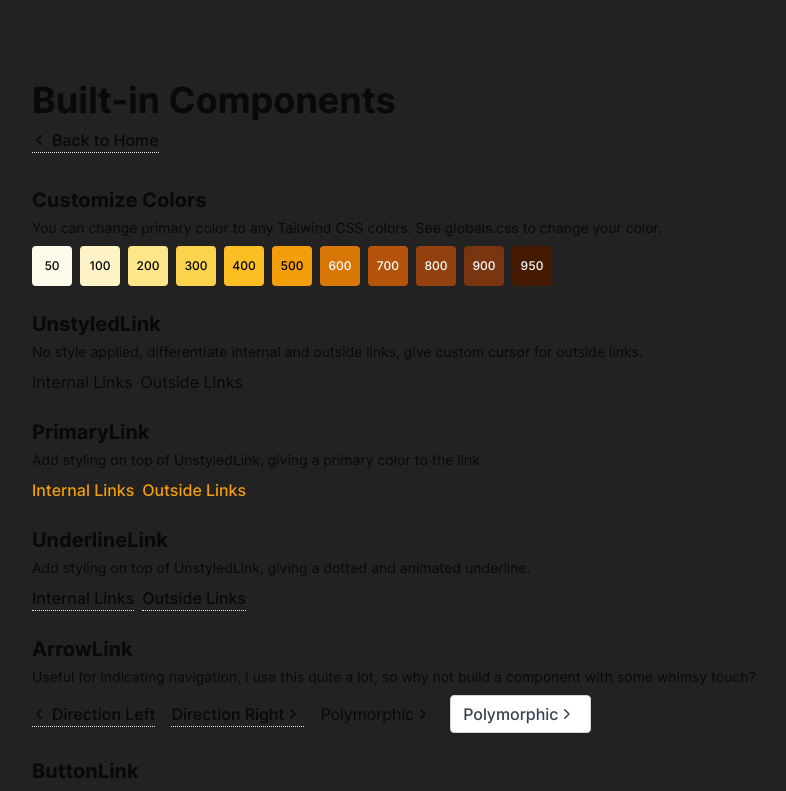
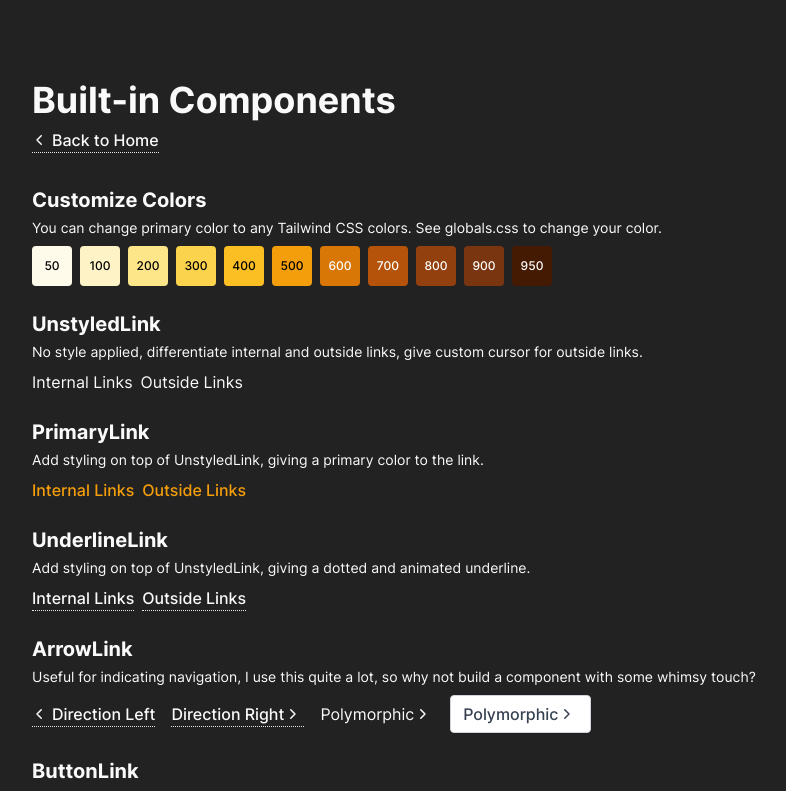
Before and after one commit to SotSF/sotsf-website, a Next.js app: page /components in a window 1280 px wide. Shown: the top 791 px of the page, without its empty margins (58-844 px from the left). Built offline with nearby package versions, Linux system fonts and the light colour scheme.

Commit message:
default to dark mode

```diff
--- a/src/app/layout.tsx
+++ b/src/app/layout.tsx
@@ -2,8 +2,6 @@ import { Metadata } from 'next';
 import * as React from 'react';
 
 import '@/styles/globals.css';
-
-import UnderlineLink from '@/components/links/UnderlineLink';
 
 import { siteConfig } from '@/constant/config';
 
@@ -45,7 +43,7 @@ export default function RootLayout({
 }) {
   return (
     <html>
-      <body>
+      <body className='dark'>
         {children}
 
         <footer className='absolute bottom-2 w-full flex items-center justify-center text-center'>
--- a/tailwind.config.ts
+++ b/tailwind.config.ts
@@ -2,12 +2,12 @@ import type { Config } from 'tailwindcss';
 import defaultTheme from 'tailwindcss/defaultTheme';
 
 export default {
-    darkMode: ['class'],
+  darkMode: 'selector',
   content: ['./src/**/*.{js,jsx,ts,tsx}'],
   theme: {
     extend: {
       fontFamily: {
-  			primary: ['Inter', ...defaultTheme.fontFamily.sans]
+        primary: ['Inter', ...defaultTheme.fontFamily.sans],
       },
       colors: {
         primary: {
@@ -23,34 +23,34 @@ export default {
           '900': 'rgb(var(--tw-color-primary-900) / <alpha-value>)',
           '950': 'rgb(var(--tw-color-primary-950) / <alpha-value>)',
           DEFAULT: 'hsl(var(--primary))',
-  				foreground: 'hsl(var(--primary-foreground))'
+          foreground: 'hsl(var(--primary-foreground))',
         },
         dark: '#222222',
         background: 'hsl(var(--background))',
         foreground: 'hsl(var(--foreground))',
         card: {
           DEFAULT: 'hsl(var(--card))',
-  				foreground: 'hsl(var(--card-foreground))'
+          foreground: 'hsl(var(--card-foreground))',
         },
         popover: {
           DEFAULT: 'hsl(var(--popover))',
-  				foreground: 'hsl(var(--popover-foreground))'
+          foreground: 'hsl(var(--popover-foreground))',
         },
         secondary: {
           DEFAULT: 'hsl(var(--secondary))',
-  				foreground: 'hsl(var(--secondary-foreground))'
+          foreground: 'hsl(var(--secondary-foreground))',
         },
         muted: {
           DEFAULT: 'hsl(var(--muted))',
-  				foreground: 'hsl(var(--muted-foreground))'
+          foreground: 'hsl(var(--muted-foreground))',
         },
         accent: {
           DEFAULT: 'hsl(var(--accent))',
-  				foreground: 'hsl(var(--accent-foreground))'
+          foreground: 'hsl(var(--accent-foreground))',
         },
         destructive: {
           DEFAULT: 'hsl(var(--destructive))',
-  				foreground: 'hsl(var(--destructive-foreground))'
+          foreground: 'hsl(var(--destructive-foreground))',
         },
         border: 'hsl(var(--border))',
         input: 'hsl(var(--input))',
@@ -60,39 +60,40 @@ export default {
           '2': 'hsl(var(--chart-2))',
           '3': 'hsl(var(--chart-3))',
           '4': 'hsl(var(--chart-4))',
-  				'5': 'hsl(var(--chart-5))'
-  			}
+          '5': 'hsl(var(--chart-5))',
+        },
       },
       keyframes: {
         flicker: {
           '0%, 19.999%, 22%, 62.999%, 64%, 64.999%, 70%, 100%': {
             opacity: '0.99',
-  					filter: 'drop-shadow(0 0 1px rgba(252, 211, 77)) drop-shadow(0 0 15px rgba(245, 158, 11)) drop-shadow(0 0 1px rgba(252, 211, 77))'
+            filter:
+              'drop-shadow(0 0 1px rgba(252, 211, 77)) drop-shadow(0 0 15px rgba(245, 158, 11)) drop-shadow(0 0 1px rgba(252, 211, 77))',
           },
           '20%, 21.999%, 63%, 63.999%, 65%, 69.999%': {
             opacity: '0.4',
-  					filter: 'none'
-  				}
+            filter: 'none',
+          },
         },
         shimmer: {
           '0%': {
-  					backgroundPosition: '-700px 0'
+            backgroundPosition: '-700px 0',
           },
           '100%': {
-  					backgroundPosition: '700px 0'
-  				}
-  			}
+            backgroundPosition: '700px 0',
+          },
+        },
       },
       animation: {
         flicker: 'flicker 3s linear infinite',
-  			shimmer: 'shimmer 1.3s linear infinite'
+        shimmer: 'shimmer 1.3s linear infinite',
       },
       borderRadius: {
         lg: 'var(--radius)',
         md: 'calc(var(--radius) - 2px)',
-  			sm: 'calc(var(--radius) - 4px)'
-  		}
-  	}
+        sm: 'calc(var(--radius) - 4px)',
       },
-  plugins: [require('@tailwindcss/forms'), require("tailwindcss-animate")],
+    },
+  },
+  plugins: [require('@tailwindcss/forms'), require('tailwindcss-animate')],
 } satisfies Config;
```
Lines whose indentation alone changed are shown as unchanged.
